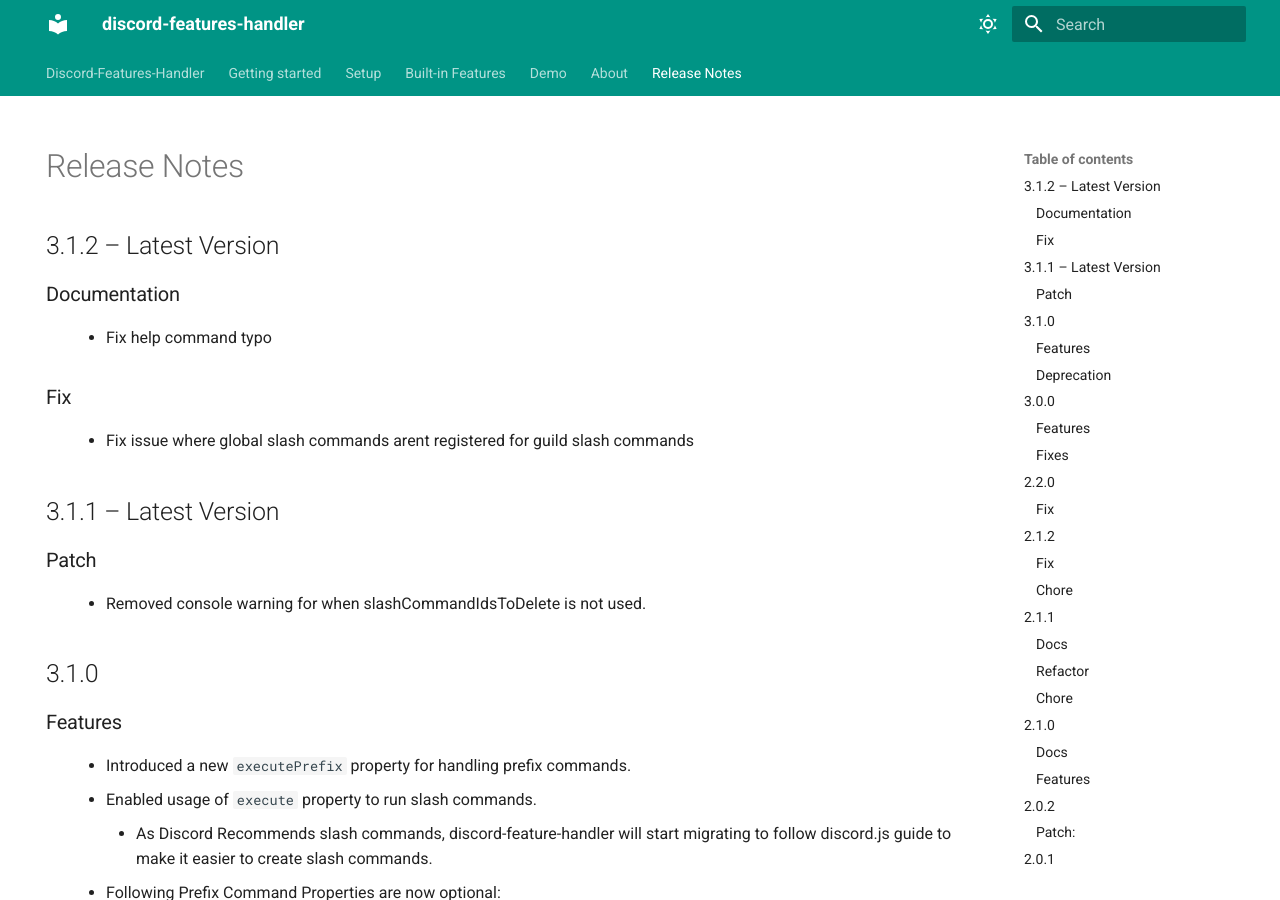
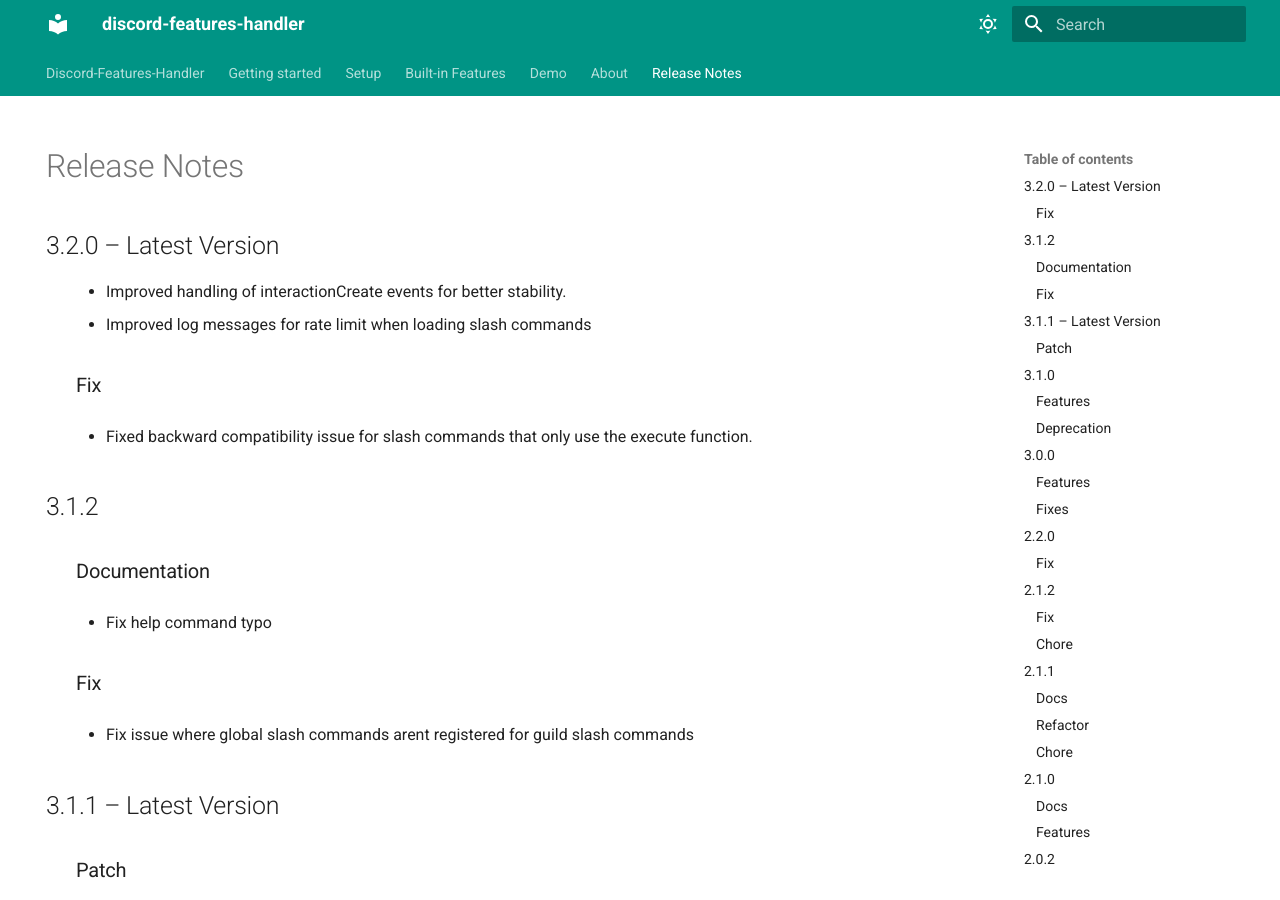
Before and after one commit to bng94/discord-features-handler, an MkDocs documentation site: the page built from docs/release-notes.md, in a window 1280 px wide and 900 px high. Built offline with MkDocs 1.6.1 and Material for MkDocs 9.7.7, drawn with Linux system fonts in a browser that asks for light colours.

Commit message:
updated documentation for interaction create and release

```diff
--- a/docs/release-notes.md
+++ b/docs/release-notes.md
@@ -9,27 +9,37 @@ hide:
 
 # Release Notes
 
-## 3.1.2 – Latest Version
+## 3.2.0 – Latest Version
 
-### Documentation
+: - Improved handling of interactionCreate events for better stability.
+  - Improved log messages for rate limit when loading slash commands
+
+: ### Fix
+
+:  - Fixed backward compatibility issue for slash commands that only use the execute function.
+
+
+## 3.1.2
+
+: ### Documentation
 
 : - Fix help command typo
 
-### Fix
+: ### Fix
 
 : - Fix issue where global slash commands arent registered for guild slash commands
 
 
 ## 3.1.1 – Latest Version
 
-### Patch
+: ### Patch
 
 : - Removed console warning for when slashCommandIdsToDelete is not used.
 
 
 ## 3.1.0
 
-### Features
+: ### Features
 
 : - Introduced a new `executePrefix` property for handling prefix commands.
 - Enabled usage of `execute` property to run slash commands.
@@ -54,13 +64,13 @@ hide:
         - Added console warnings when prefix commands use `execute` instead of `executePrefix`.
     - For executing slash commands: `interactionReply` → `execute`
         - Added console warnings when slash commands use `interactionReply` instead of `execute`.
-### Deprecation
+: ### Deprecation
 : - `interactionReply` is now deprecated. It will continue to work in v3.x, but logs a console warning.
   Please migrate to `execute`, as `interactionReply` will be removed in v4.0.0.
 
 ## 3.0.0
 
-### Features
+: ### Features
 : - Added new optional options to `DiscordFeaturesHandlerOptions`:
     * `slashCommandIdsToDelete`: Array of strings for deleting specific slash command IDs.
     * `onSlashCommandsLoading`: Object of booleans for enabling the deletion of slash commands before loading new ones.
@@ -70,51 +80,51 @@ hide:
       This new property handles interactions based on `customIds`.
     * Added `customIdInteraction(interaction, client, level)` to `CommandFile` properties to ensure that no button or other customId-based interaction becomes inactive if the bot application or collector times out.
 
-### Fixes
+: ### Fixes
 - Fixed an issue where prefix commands were not working.
 
 ## 2.2.0
 
-### Fix
+: ### Fix
 - Updated event loader to prevent duplicate event listeners.
 
 ## 2.1.2
 
-### Fix
+: ### Fix
 - Removed type check for cmd.data which caused an error for commands missing data property.
 
-### Chore
+: ### Chore
 - Updated build scripts for npm publish
 
 
 
 ## 2.1.1
 
-### Docs
+: ### Docs
 - Add TypeScript Support page
 - Update config page and removed  `modRole` and `adminRole` property
 
-### Refactor
+: ### Refactor
 - Removed `modRole` and `adminRole` from config file (These property has been replaced with roles object property).
 - Add more errors check for command files.
 - Refactored minArgs and maxArgs check.
 - Reformated README.md and updated package.json file
 - remove requirement of cmd aliases and updated types file
 
-### Chore
+: ### Chore
 - Updated build scripts for deployment
 
 
 
 ## 2.1.0
 
-### Docs
+: ### Docs
 
 - Switched documentation from GitBook to GitHub Pages using MkDocs
 - Included demo bot documentation into the new GitHub Pages documentation
 - Refreshed the UI for a new look and feel of the discord-features-handler documentation
 
-### Features
+: ### Features
 
 - Added `roles` as an object property into config file, `modRole` and `adminRole` are one two properties replacing `modRole` and `adminRole` property of config file
 - Added `customIds` as an object property into command files, contains the following keys: `messageComponent`, `modal`, and `autoComplete`. The values are an array of strings containing the customIds for the respective interaction.
@@ -127,20 +137,20 @@ You will need to define the customIds property and use those ids name for the re
 
 ## 2.0.2
 
-### Patch:
+: ### Patch:
 
 - Fixed issue with missing JSDoc for config and env typos
 - Fixed issue where compiled TypeScript code had problems loading module files
 
 ## 2.0.1
 
-### Patch:
+: ### Patch:
 
 - Fixed issue where JSDoc was not showing in JavaScript code
 
 ## 2.0.0
 
-### Feature:
+: ### Feature:
 
 - Upgraded to discord.js v14.9
 - Revamped DiscordFeaturesHandlerOptions setup
@@ -160,13 +170,13 @@ You will need to define the customIds property and use those ids name for the re
 - Updated JSDoc documentation for easier readability by developers
 - Supports TypeScript natively
 
-### Documentation:
+: ### Documentation:
 
 - Improved JSDoc and index.d.ts file for better readability and easier access in the developer IDE
 
 ## 1.1.2
 
-### Feature/Fix:
+: ### Feature/Fix:
 
 - Updated interaction handler for isButton, isAutoComplete, isContextMenu, isModalSubmit with code that works for the respective interaction instead of a blank if statement. Implemented try/catch for these interactions to prevent bot crashes
   - Command properties for the interactionCreate event of interaction.isContextMenu or interaction.isUserContextMenu (discord.js v13):
@@ -182,19 +192,19 @@ You will need to define the customIds property and use those ids name for the re
 
 ## 1.1.1
 
-### Documentation:
+: ### Documentation:
 
 - Updated README file about the dev branch and folder structure, support, and notes sections
 - Added code examples in the README file to help developers understand the structure better
 
-### Fix:
+: ### Fix:
 
 - Reload command can now read the category folders when unloading and loading a command
 - Improved console log messages when loading a slash command
 
 ## 1.1.0
 
-### Feature:
+: ### Feature:
 
 - Disable the built-in unhandledRejection handler
   - The option parameter is `disableUnhandledRejectionHandler`, to disable unhandled promise rejection to prevent bot crashes. Default value is **false**.
@@ -207,7 +217,7 @@ You will need to define the customIds property and use those ids name for the re
 - Added Array.prototype.random()
   - Allows getting a random element from an array, e.g., ['a','b','c','d','e'].random() returns any element at random
 
-### Documentation:
+: ### Documentation:
 
 - More inline documentation using JSDoc
   - Provides parameter descriptions and correct spelling when hovering or typing
@@ -215,13 +225,13 @@ You will need to define the customIds property and use those ids name for the re
 
 ## 1.0.3
 
-### Bug Fix:
+: ### Bug Fix:
 
 - Fixed reload command, which was missing concatenation between the filename and .js when unloading the command
 
 ## 1.0.2
 
-### Documentation:
+: ### Documentation:
 
 - Updated README and JSDoc3 documentation
   - Longer README.md file for npmjs website, providing a quick start guide instead of full documentation
@@ -229,17 +239,17 @@ You will need to define the customIds property and use those ids name for the re
 
 ## 1.0.1
 
-### Patch Fix:
+: ### Patch Fix:
 
 - DiscordFeaturesHandler can now be correctly imported without typing out import after installation
 
-### Bug Fix:
+: ### Bug Fix:
 
 - `disableProperties` was not implemented correctly
 
 ## 1.0.0
 
-### Feature:
+: ### Feature:
 
 - Compatible with Heroku and other hosting services for Node.js code
 - Ability to turn off console.log for stating what file is loaded on runtime
@@ -249,25 +259,25 @@ You will need to define the customIds property and use those ids name for the re
 - Deprecated: `disableAllDefaults`, `disableDefaultHelpCmd`, `disableDefaultReloadCmd`, and `disableDefaultMessageCreate`
   - Use `disableBuiltIn` object instead
 
-### Documentation:
+: ### Documentation:
 
 - Complete documentation and definition of "official" release
 
 ## 0.13.11
 
-### Fix:
+: ### Fix:
 
 - Fixed path to load commands file for Heroku/server-based hosting
 
 ## 0.13.10
 
-### Fix:
+: ### Fix:
 
 - Find path of configuration file when using Heroku server
 
 ## 0.13.9
 
-### New Object:
+: ### New Object:
 
 - Added `disableBuiltIn` object to DiscordFeaturesHandler options for disabling built-in features
 - Deprecation warnings for `disableAllDefaults
@@ -275,27 +285,27 @@ You will need to define the customIds property and use those ids name for the re
 
 ## 0.13.7
 
-### Patch Fix:
+: ### Patch Fix:
 
 - Syntax error fix to re-enable ability to disable reload and messageCreate events
 
 ## 0.13.6
 
-### Update:
+: ### Update:
 
 - Updated command, events, modules handler from for loops to map and use of Promises
   - Handles module files load time better with async/await for basic files, such as loading MongoDB data into a channel on run
 
 ## 0.13.1
 
-### Change:
+: ### Change:
 
 - Changed property `filesToExcludeInHandlers` from an Array<String> to an object
 - Property `filesToExcludeInHandlers` now contains object properties of `commands`, `events`, and `modules`, all optional Array<String>
 
 ## 0.13.0
 
-### Removal:
+: ### Removal:
 
 - Removed requirement of defining folder property names, using default names instead:
   - Default Command Folder name as "commands"
@@ -305,25 +315,25 @@ You will need to define the customIds property and use those ids name for the re
 
 ## 0.12.0
 
-### Update:
+: ### Update:
 
 - Updated README.md file and link to documentation for npmjs.com Readme page
 
 ## 0.11.1
 
-### Update:
+: ### Update:
 
 - Updated README.md file
 
 ## 0.11.0
 
-### Rename:
+: ### Rename:
 
 - Revisited properties name and clarified naming conventions
   - `mainDir` => `mainDirectory`
 
 ## 0.10.0
 
-### First Version:
+: ### First Version:
 
 - Launch of Discord Features Handler
```
Also changed, not shown: docs/builtIn/interactionCreate-event.md (+61 -14 lines).
